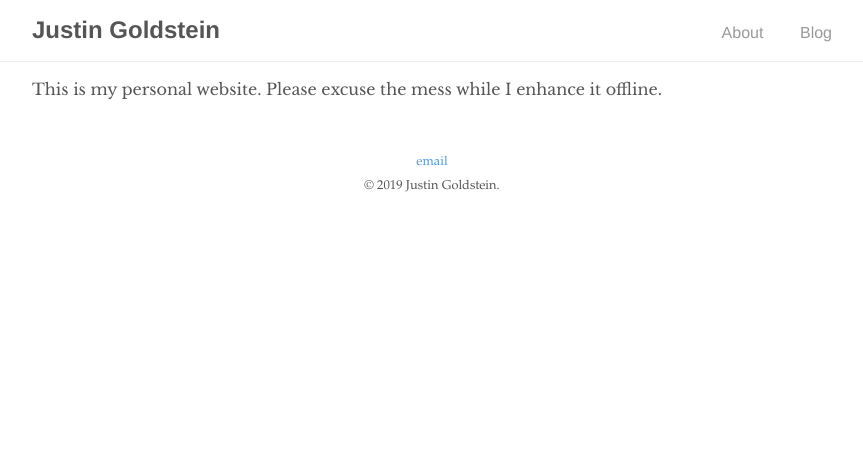
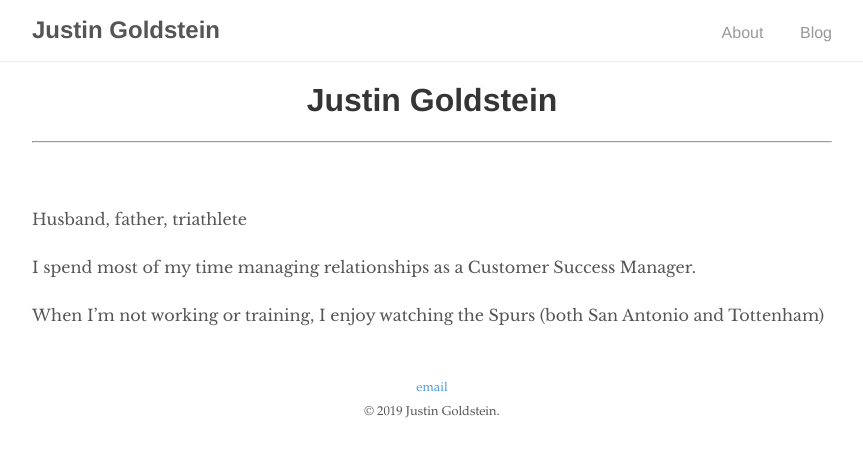
Before and after one commit to jusgolds/jusgolds.github.io, a Jekyll site: the page built from index.md, in a window 1280 px wide. Shown: the top 457 px of the page, without its empty margins (208-1071 px from the left). Built offline with Jekyll 4.4.1, drawn with Linux system fonts in a browser that asks for light colours; our own code applies the rules of GitHub Pages for plain Markdown files.

Commit message:
Edit text on homepage

```diff
--- a/index.md
+++ b/index.md
@@ -2,4 +2,14 @@
 layout: home
 ---
 
-This is my personal website. Please excuse the mess while I enhance it offline.
+<center><h1>Justin Goldstein</h1></center>
+-----
+<br>
+<br>
+Husband, father, triathlete
+<br>
+<br>
+I spend most of my time managing relationships as a Customer Success Manager.
+<br>
+<br>
+When I’m not working or training, I enjoy watching the Spurs (both San Antonio and Tottenham)
```
